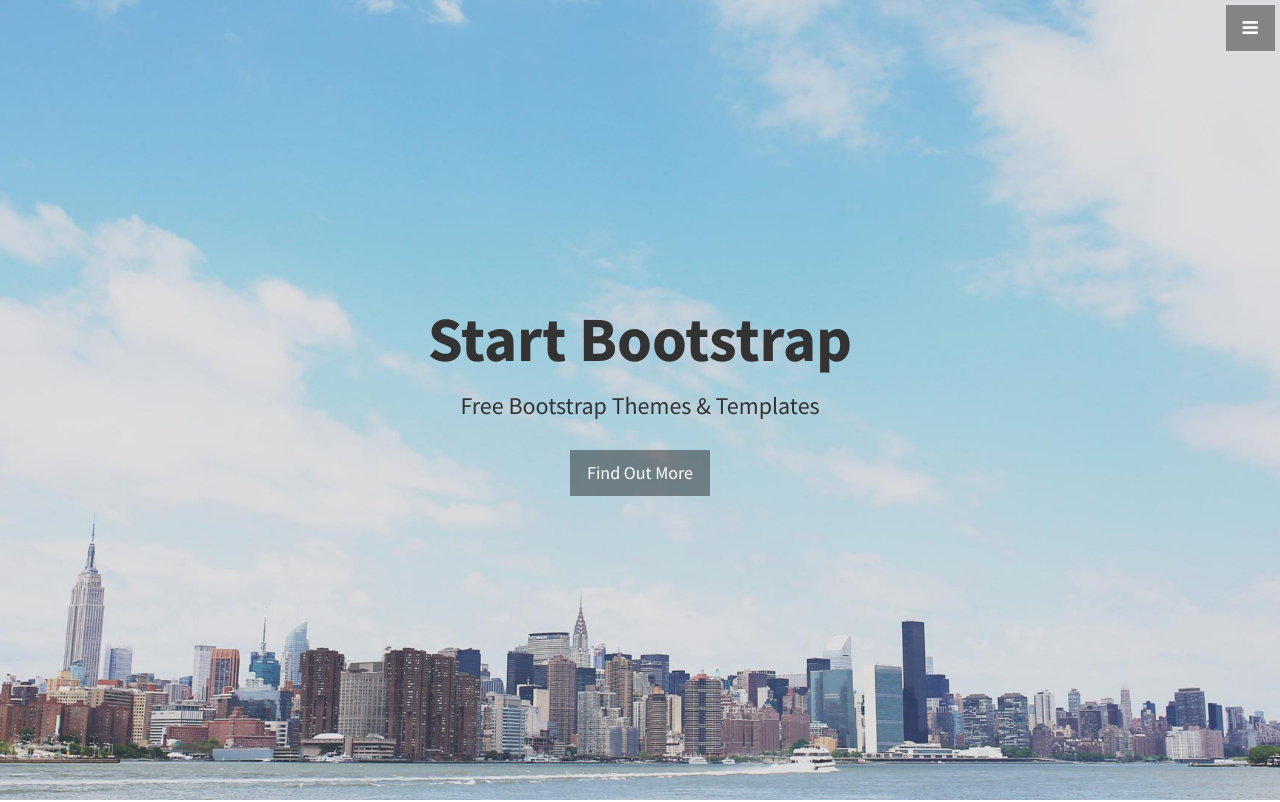
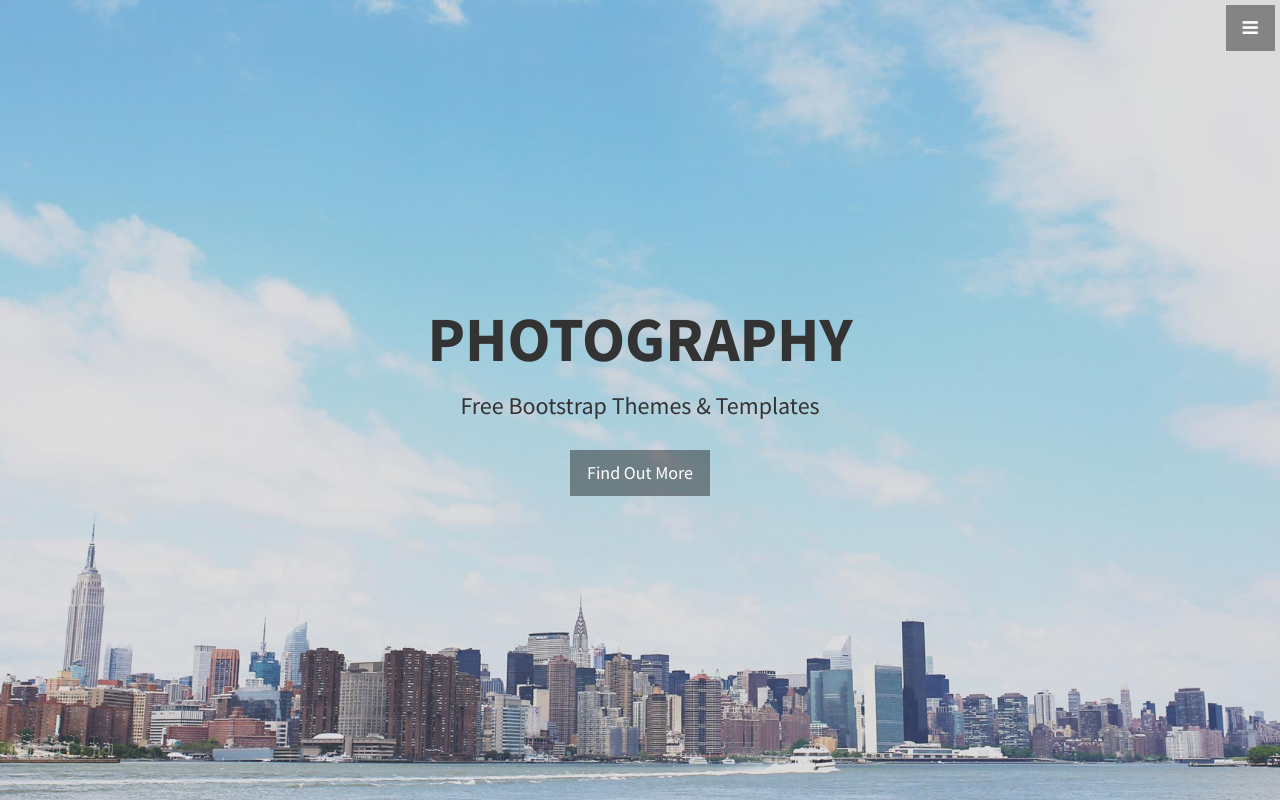
Before and after one commit to gerilyndesamito/casual.github.io, a plain HTML site: page index.html in a window 1280 px wide. Shown: the top 802 px of the page. Drawn offline with Linux system fonts and the light colour scheme.

Commit message:
Update index.html

```diff
--- a/index.html
+++ b/index.html
@@ -9,7 +9,7 @@
     <meta name="description" content="">
     <meta name="author" content="">
 
-    <title>Stylish Portfolio - Start Bootstrap Theme</title>
+    <title>Stylish Portfolio - photography</title>
 
     <!-- Bootstrap Core CSS -->
     <link href="css/bootstrap.min.css" rel="stylesheet">
@@ -61,7 +61,7 @@
     <!-- Header -->
     <header id="top" class="header">
         <div class="text-vertical-center">
-            <h1>Start Bootstrap</h1>
+            <h1>PHOTOGRAPHY</h1>
             <h3>Free Bootstrap Themes &amp; Templates</h3>
             <br>
             <a href="#about" class="btn btn-dark btn-lg">Find Out More</a>
```
